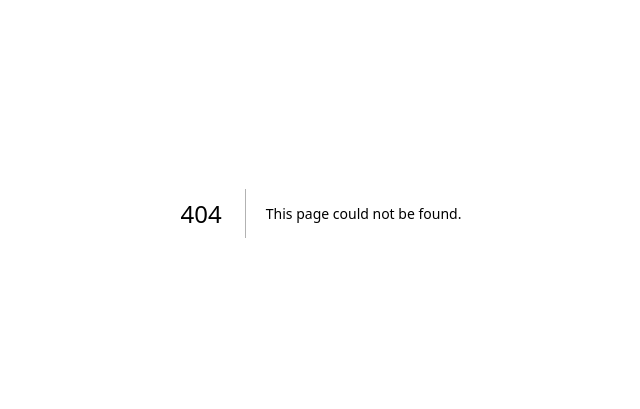
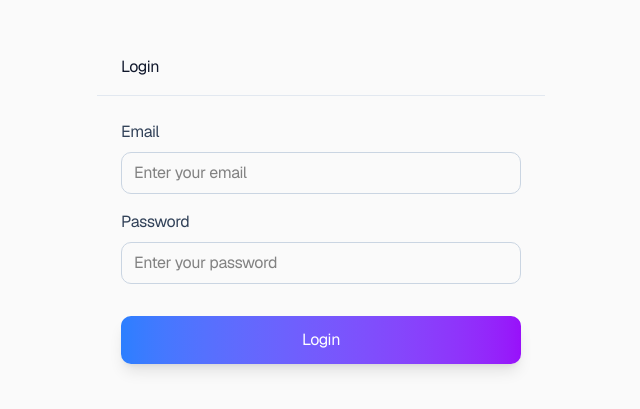
Before and after one commit to TheCandiko/homeport, a Next.js app: page /login in a window 1280 px wide. Before the commit this address had no page. Shown: the part 187-596 px from the top of the page, without its empty margins (319-959 px from the left). Built offline with nearby package versions, Linux system fonts and the light colour scheme.

Commit message:
Add Login page

```diff
--- /dev/null
+++ b/app/login/page.tsx
@@ -0,0 +1,73 @@
+'use client';
+
+import { useState } from 'react';
+import { useRouter } from 'next/navigation';
+import { createClient } from '@/lib/supabase/client';
+import Form from '@/app/components/Form';
+import FormTitle from '@/app/components/FormTitle';
+import FormField from '@/app/components/FormField';
+import Button from '@/app/components/Button';
+
+export default function Login() {
+  const router = useRouter();
+  const [email, setEmail] = useState('');
+  const [password, setPassword] = useState('');
+  const [error, setError] = useState('');
+  const [loading, setLoading] = useState(false);
+
+  const handleLogin = async () => {
+    setError('');
+    setLoading(true);
+
+    const supabase = createClient();
+    const { error } = await supabase.auth.signInWithPassword({
+      email,
+      password,
+    });
+
+    if (error) {
+      setError(error.message);
+      setLoading(false);
+      return;
+    }
+
+    router.push('/');
+  };
+
+  return (
+    <div className="flex min-h-screen items-center justify-center bg-zinc-50 p-8 font-sans">
+      <Form>
+        <FormTitle title="Login" />
+        <div className="flex flex-col gap-4 p-6">
+          <FormField
+            label="Email"
+            type="email"
+            placeholder="Enter your email"
+            value={email}
+            onChange={(e) => setEmail(e.target.value)}
+            required
+          />
+          <FormField
+            label="Password"
+            type="password"
+            placeholder="Enter your password"
+            value={password}
+            onChange={(e) => setPassword(e.target.value)}
+            required
+          />
+          {error && <p className="text-sm text-red-500">{error}</p>}
+          <div className="pt-4">
+            <Button
+              variant="filled"
+              onClick={handleLogin}
+              disabled={loading}
+              className="w-full"
+            >
+              {loading ? 'Logging in...' : 'Login'}
+            </Button>
+          </div>
+        </div>
+      </Form>
+    </div>
+  );
+}
```
